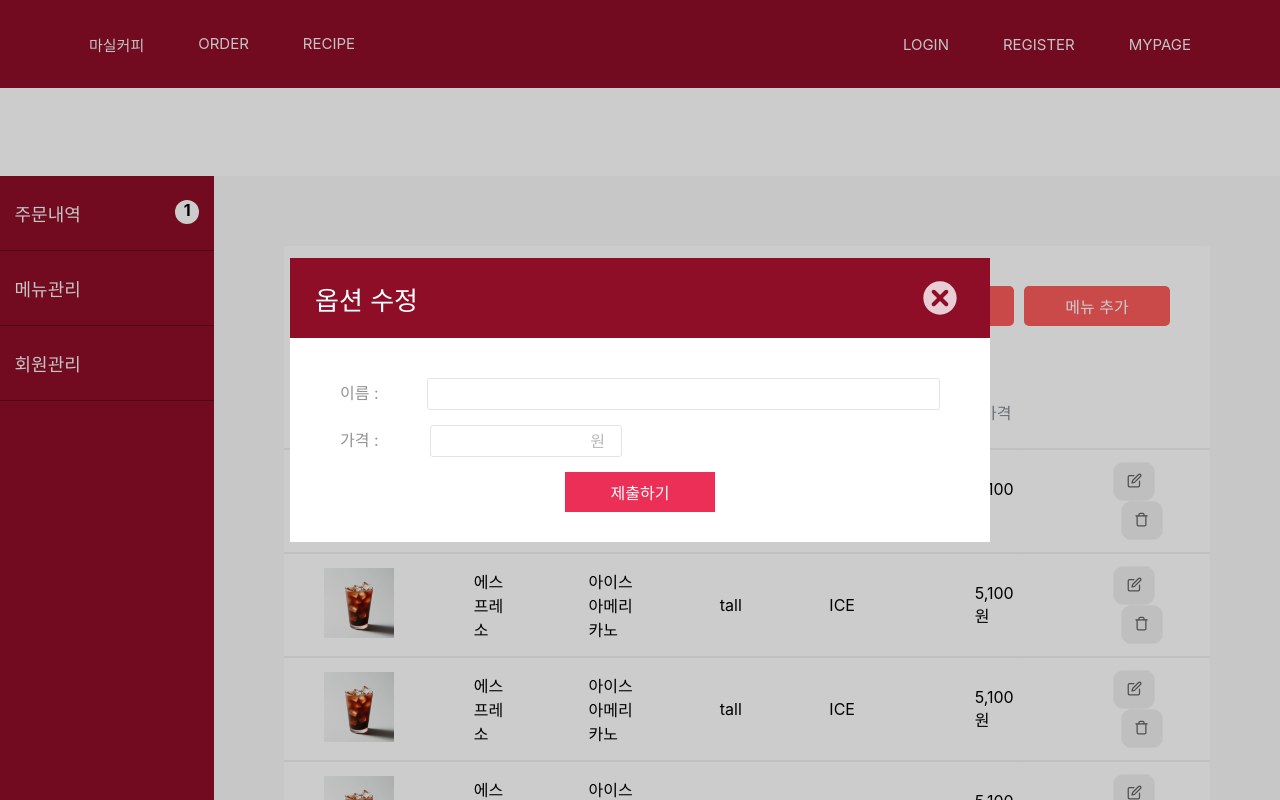
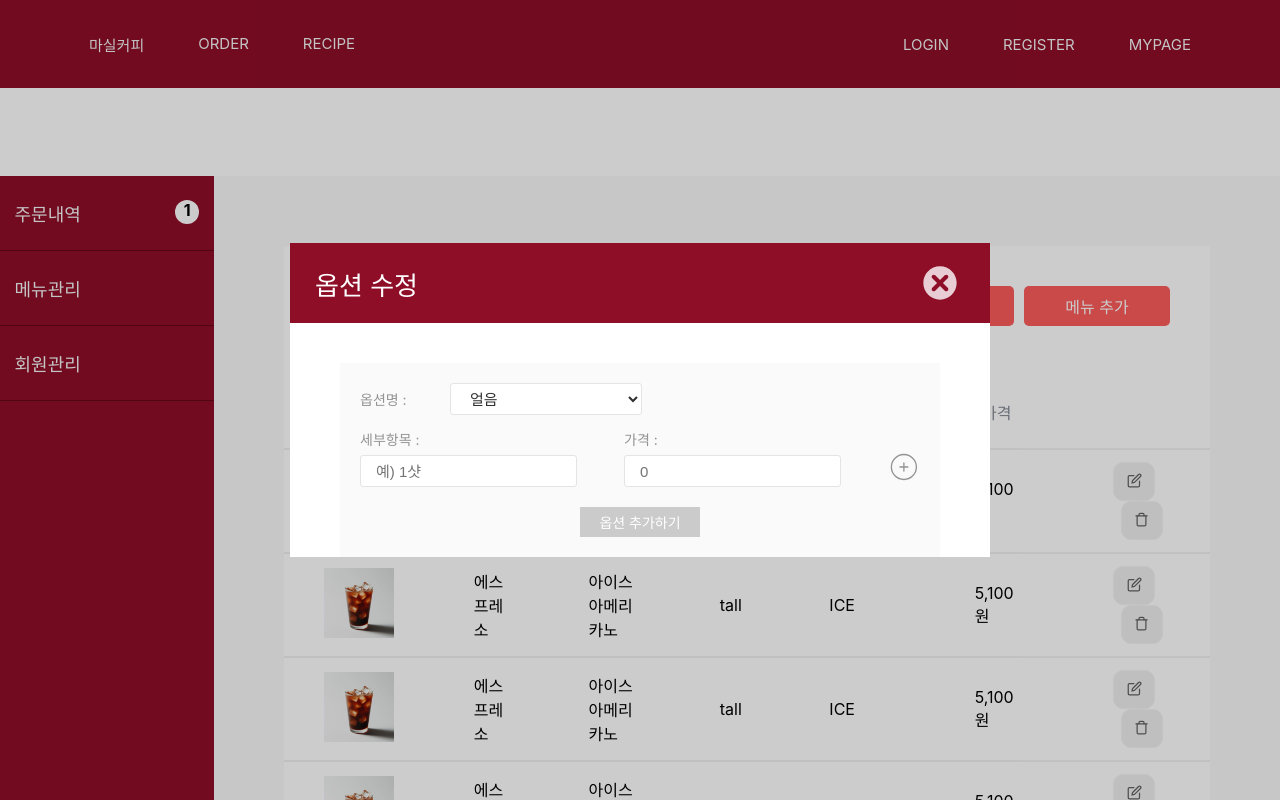
Before and after one commit to hotline404/elice-SW-6-3-Team-MasilCoffee, a React (Create React App) app in the folder client/: page /admin/menu in a window 1280 px wide. Both pictures are taken after a click on the button "옵션 정보 수정". Shown: the top 800 px of the page. Built offline with nearby package versions, Linux system fonts and the light colour scheme.

Commit message:
Feat: admin-menu-option 작성

```diff
--- a/client/src/pages/admin/adminMenu/components/MenuSelect.jsx
+++ b/client/src/pages/admin/adminMenu/components/MenuSelect.jsx
@@ -1,13 +1,13 @@
 import React from "react";
 import styled, { css } from "styled-components";
 
-const MenuSelect = ({ options, modal = null }) => {
+const MenuSelect = ({ options, modal = null, onChange = null }) => {
   if (!options) {
     return null;
   }
 
   return (
-    <Selection modal={modal}>
+    <Selection modal={modal} onChange={onChange}>
       {options.map((op, i) => {
         return (
           <option value={op} key={op + i}>
--- /dev/null
+++ b/client/src/pages/admin/adminMenu/components/OptionAddInputs.jsx
@@ -0,0 +1,16 @@
+import React from "react";
+import * as Modal from "./Style_modal";
+
+const DynamicInput = ({ handleRemoveInput, id }) => {
+  const newInput = (
+    <>
+      <Modal.Input type="text" name="name" placeholder="예) 1샷" required />
+      <Modal.Input type="number" name="price" placeholder="0" required />
+      <Modal.MinusIcon onClick={() => handleRemoveInput(id)} />
+    </>
+  );
+
+  return <Modal.AddInput>{newInput}</Modal.AddInput>;
+};
+
+export default DynamicInput;
--- a/client/src/pages/admin/adminMenu/components/OptionModal.jsx
+++ b/client/src/pages/admin/adminMenu/components/OptionModal.jsx
@@ -1,10 +1,48 @@
 import React, { useState } from "react";
 import * as Modal from "./Style_modal";
+import MenuSelect from "./MenuSelect";
 import { TiDelete } from "react-icons/ti";
+import DynamicInput from "./OptionAddInputs";
 
 import axios from "axios";
 
 const MenuModal = ({ title, closeModal }) => {
+  const [selectedOption, setSelectedOption] = useState("");
+  const [showInput, setShowInput] = useState(false);
+  const [inputValue, setInputValue] = useState("");
+  const [inputComponents, setInputComponents] = useState([]);
+
+  const optionName = ["얼음", "드리즐", "휘핑", "우유", "직접입력"];
+
+  const handleSelectChange = (e) => {
+    const selected = e.target.value;
+    if (selected === "직접입력") {
+      setSelectedOption("");
+      setShowInput(true);
+    } else {
+      setSelectedOption(selected);
+      setShowInput(false);
+    }
+  };
+
+  const handleInputChange = (e) => {
+    setInputValue(e.target.value);
+  };
+
+  const handleAddInput = () => {
+    console.log(inputComponents);
+    const newId = Math.random().toString(36).substring(7);
+    const newInput = {
+      id: newId,
+      content: <DynamicInput key={newId} handleRemoveInput={handleRemoveInput} id={newId} />,
+    };
+    setInputComponents((prevInputs) => [...prevInputs, newInput]);
+  };
+
+  const handleRemoveInput = (id) => {
+    setInputComponents((prevInputs) => prevInputs.filter((input) => input.id !== id));
+  };
+
   const handleSubmit = (e) => {
     e.preventDefault();
 
@@ -27,23 +65,32 @@ const MenuModal = ({ title, closeModal }) => {
           <p>{title}</p>
           <TiDelete className="cancelIcon" onClick={closeModal} />
         </Modal.Title>
-        <Modal.Form onSubmit={handleSubmit}>
-          <Modal.P>
-            <Modal.Label>이름 :</Modal.Label>
-            <Modal.Input type="text" name="name" required />
-          </Modal.P>
-          <Modal.P>
-            <Modal.Label>가격 :</Modal.Label>
-            <Modal.InputContainer>
-              <Modal.Input type="number" name="price" required />
-              <Modal.CurrencyText>원</Modal.CurrencyText>
-            </Modal.InputContainer>
-          </Modal.P>
-
-          <Modal.Submit type="submit" onClick={handleSubmit}>
-            제출하기
-          </Modal.Submit>
-        </Modal.Form>
+        <Modal.OptionFormBox>
+          <Modal.Form onSubmit={handleSubmit}>
+            <Modal.OptionP>
+              <Modal.Label>옵션명 :</Modal.Label>
+              <MenuSelect options={optionName} modal name="optionName" value={selectedOption} onChange={handleSelectChange} />
+              {showInput && <Modal.Input type="text" name={inputValue} value={inputValue} placeholder="예) 샷추가" onChange={handleInputChange} />}
+            </Modal.OptionP>
+            <Modal.DetailInputBox>
+              <Modal.OptionP>
+                <Modal.Label>세부항목 :</Modal.Label>
+                <Modal.Input type="text" name="name" placeholder="예) 1샷" required />
+              </Modal.OptionP>
+              <Modal.OptionP>
+                <Modal.Label>가격 :</Modal.Label>
+                <Modal.Input type="number" name="price" placeholder="0" required />
+              </Modal.OptionP>
+              <Modal.PlusIcon onClick={handleAddInput} />
+            </Modal.DetailInputBox>
+            {inputComponents.map((input, index) => (
+              <div key={input.id}>{input.content}</div>
+            ))}
+            <Modal.OptionSubmit type="submit" onClick={handleSubmit}>
+              옵션 추가하기
+            </Modal.OptionSubmit>
+          </Modal.Form>
+        </Modal.OptionFormBox>
       </Modal.ModalBox>
     </Modal.ModalBackground>
   );
--- a/client/src/pages/admin/adminMenu/components/Style_modal.js
+++ b/client/src/pages/admin/adminMenu/components/Style_modal.js
@@ -1,4 +1,6 @@
 import styled, { css } from "styled-components";
+import { CiCirclePlus } from "react-icons/ci";
+import { CiCircleMinus } from "react-icons/ci";
 
 export const ModalBackground = styled.div`
   display: flex;
@@ -45,6 +47,68 @@ export const Title = styled.div`
     }
   }
 `;
+
+// ----------------------Option Modal -------------------
+
+export const OptionFormBox = styled.div`
+  background-color: #fafafa;
+  margin: 0 50px;
+  > Form {
+    margin: 0;
+    padding: 20px 20px;
+    box-sizing: border-box;
+    font-size: 14px;
+  }
+`;
+
+export const DetailInputBox = styled.div`
+  display: flex;
+  justify-content: space-between;
+  align-items: flex-end;
+  margin: 10px 0;
+`;
+
+export const OptionP = styled.div`
+  display: block;
+  margin-right: 20px;
+
+  > Input {
+    width: 200px;
+  }
+`;
+
+export const AddInput = styled.div`
+  display: flex;
+  justify-content: space-between;
+  width: 560px;
+
+  > Input {
+    width: 200px;
+  }
+`;
+
+export const PlusIcon = styled(CiCirclePlus)`
+  font-size: 40px;
+`;
+
+export const MinusIcon = styled(CiCircleMinus)`
+  font-size: 32px;
+`;
+
+export const OptionSubmit = styled.button`
+  width: 120px;
+  height: 30px;
+  background-color: #cbcbcb;
+  border: none;
+  color: white;
+  text-align: center;
+
+  font-size: 14px;
+  margin: 20px auto 0;
+  display: block;
+`;
+
+// ----------------------Option Modal -------------------
 
 export const Form = styled.form`
   font-size: 16px;
--- a/client/src/pages/admin/adminUser/AdminUser.jsx
+++ b/client/src/pages/admin/adminUser/AdminUser.jsx
@@ -2,6 +2,7 @@ import React from "react";
 import * as Users from "./Style_User";
 import AdminSidebar from "../../../components/layout/AdminSidebar";
 import UserSearch from "./components/UserSearch";
+import Table from "../../../components/ui/table/Table";
 
 const AdminUser = ({ trData, tdData }) => {
   return (
@@ -11,7 +12,9 @@ const AdminUser = ({ trData, tdData }) => {
         <AdminSidebar />
         <Users.Content>
           <UserSearch />
-          <Users.TableBox trData={trData} tdData={tdData} />
+          <Users.TableBox>
+            <Table trData={trData} tdData={tdData} />
+          </Users.TableBox>
         </Users.Content>
       </Users.Container>
       {/* footer */}
--- a/client/src/pages/admin/adminUser/Style_User.js
+++ b/client/src/pages/admin/adminUser/Style_User.js
@@ -1,5 +1,4 @@
 import styled from "styled-components";
-import Table from "../../../components/ui/table/Table";
 
 export const Container = styled.div`
   display: flex;
@@ -13,6 +12,6 @@ export const Content = styled.div`
   margin: 70px 70px;
 `;
 
-export const TableBox = styled(Table)`
+export const TableBox = styled.div`
   background-color: #fff;
 `;
--- a/client/src/pages/admin/adminUser/components/Style_UserSearch.js
+++ b/client/src/pages/admin/adminUser/components/Style_UserSearch.js
@@ -1,7 +1,8 @@
 import styled from "styled-components";
 
-export const Search = styled.div`
+export const Container = styled.div`
   display: flex;
+  justify-content: space-between;
   width: 100%;
   height: 90px;
   margin-bottom: 65px;
@@ -9,6 +10,37 @@ export const Search = styled.div`
 `;
 
 export const Title = styled.div`
+  width: 180px;
   font-size: 26px;
   margin: 30px 0 0 40px;
 `;
+
+export const Form = styled.form`
+  display: flex;
+  justify-content: space-between;
+  align-self: center;
+  width: 100%;
+  color: #939393;
+  font-size: 18px;
+  margin-left: 12%;
+`;
+
+export const P = styled.p``;
+
+export const Label = styled.label``;
+
+export const Checkbox = styled.input`
+  border: 1px solid #939393;
+  margin: 0 30px 0 12px;
+`;
+
+export const Input = styled.input``;
+
+export const Submit = styled.button`
+  width: 100px;
+  height: 40px;
+  color: white;
+  background-color: #ec2f56;
+  border: none;
+  margin: auto 50px auto 0;
+`;
--- a/client/src/pages/admin/adminUser/components/UserSearch.jsx
+++ b/client/src/pages/admin/adminUser/components/UserSearch.jsx
@@ -1,12 +1,22 @@
-import React from "react";
+import React, { useState } from "react";
 import * as Search from "./Style_UserSearch";
 
 const UserSearch = () => {
+  const [isNameChecked, setIsNameChecked] = useState(false);
+  const [isPhoneChecked, setIsPhoneChecked] = useState(false);
+
+  const handleNameCheckboxChange = (e) => {
+    setIsNameChecked(e.target.checked);
+  };
+
+  const handlePhoneCheckboxChange = (e) => {
+    setIsPhoneChecked(e.target.checked);
+  };
+
   const handleSubmit = (e) => {
     e.preventDefault();
 
-    const formData = new FormData();
-    console.log(formData);
+    // 폼 데이터 처리 로직 추가
   };
 
   return (
@@ -14,22 +24,31 @@ const UserSearch = () => {
       <Search.Title>회원 검색</Search.Title>
       <Search.Form onSubmit={handleSubmit}>
         <Search.P>
-          <Search.Label>전체 :</Search.Label>
-          <Search.Checkbox name="name" required />
-        </Search.P>
-        <Search.P>
           <Search.Label>이름 :</Search.Label>
-          <Search.Checkbox type="text" name="name" required />
-          <Search.Input type="text" name="name" required />
+          <Search.Checkbox type="checkbox" checked={isNameChecked} onChange={handleNameCheckboxChange} />
+          <Search.Input type="text" name="name" placeholder="홍길동" disabled={!isNameChecked} required={!isNameChecked} />
         </Search.P>
         <Search.P>
           <Search.Label>전화번호 :</Search.Label>
-          <Search.Checkbox type="text" name="name" required />
-          <Search.Input type="number" name="price" required />
+          <Search.Checkbox
+            type="checkbox"
+            // name="phone"
+            // id="enablePhoneInput"
+            checked={isPhoneChecked}
+            onChange={handlePhoneCheckboxChange}
+          />
+          <Search.Input
+            type="tel"
+            name="phone"
+            pattern="[0-9]{3}-[0-9]{3}-[0-9]{4}"
+            placeholder="010-0000-0000"
+            disabled={!isPhoneChecked}
+            required={isPhoneChecked}
+          />
         </Search.P>
 
         <Search.Submit type="submit" onClick={handleSubmit}>
-          제출하기
+          검색하기
         </Search.Submit>
       </Search.Form>
     </Search.Container>
```
